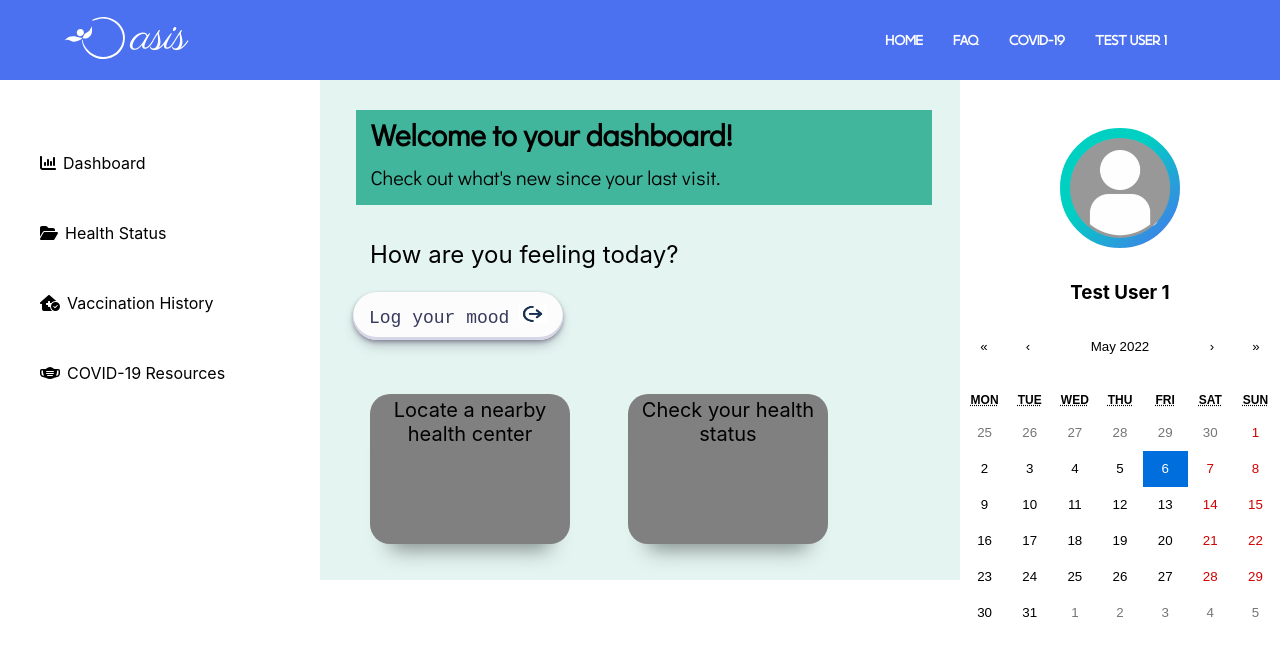
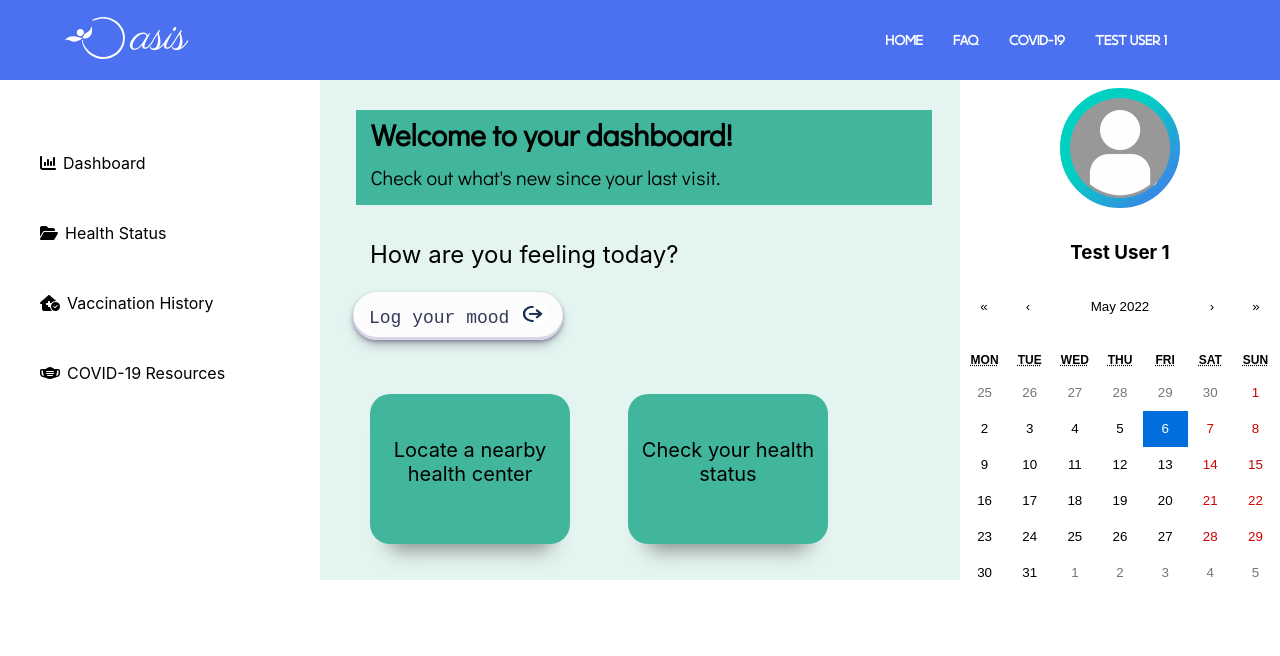
Before and after one commit to akarshroot/oasis, a React (Create React App) app in the folder oasis/: page /dashboard in a window 1280 px wide. Shown: the top 656 px of the page. Built offline with nearby package versions, Linux system fonts and the light colour scheme; the HTML template or start-up script is replaced by a standard one.

Commit message:
semi final

```diff
--- a/oasis/src/pages/Dashboard.css
+++ b/oasis/src/pages/Dashboard.css
@@ -11,7 +11,7 @@
   }
 
   .dash-container {
-    height: 100vh;
+    /* height: 100vh; */
   }
 
   .dashbpic{
@@ -95,7 +95,6 @@
     width : 205px;
     background-color: #1ea88ad0;
     width : 200px;
-    background-color: gray;
     margin : 8px;
     margin-top : 125px;
     margin-left : 50px;
@@ -110,7 +109,6 @@
     width : 205px;
     background-color: #1ea88ad0;
     width : 200px;
-    background-color: gray;
     margin : 8px;
     margin-top : 125px;
     margin-left : 50px;
@@ -224,6 +222,7 @@
       text-align: left;
       margin: 20px 0px;
       padding: 15px 10px 15px 40px;
+      cursor: pointer;
       /* padding-right: 5px; */
   }
 
@@ -256,6 +255,7 @@
 
 .image-div{
     margin-bottom: 15px;
+    margin-top: -40px;
 }
 
 .mood-modal {
--- a/oasis/src/pages/Dashboard.js
+++ b/oasis/src/pages/Dashboard.js
@@ -64,10 +64,10 @@ function Dashboard() {
         <button class="button-30" role="button" onClick={() => { setModalIsOpen(true); }} >Log your mood<img className='btn-arrow' src={arrow}></img></button>
         <div className='parFlex'>
           <div className='nearby'>
-            Locate a nearby health center
+          <div class = 'textN'><a className = 'text-link' href = '#'> Locate a nearby health center</a></div>
           </div>
           <div className='heaStat'>
-            Check your health status
+          <div class = 'textN'><a className = 'text-link' href = '#'> Check your health status</a></div>
           </div>
         </div>
 
--- a/oasis/src/pages/DashboardCovid.js
+++ b/oasis/src/pages/DashboardCovid.js
@@ -54,7 +54,7 @@ function DashboardCovid() {
           <img src={userimg} alt="User image" className="user-img"></img>
         </div>
         <div>
-          <Calendar onChange={onChange} value={value} />
+          <Calendar className="cal" onChange={onChange} value={value} />
         </div>
       </div>
 
--- a/oasis/src/pages/DashboardHealth.js
+++ b/oasis/src/pages/DashboardHealth.js
@@ -54,7 +54,7 @@ function DashboardHealth() {
           <img src={userimg} alt="User image" className="user-img"></img>
         </div>
         <div>
-          <Calendar onChange={onChange} value={value} />
+          <Calendar className="cal" onChange={onChange} value={value} />
         </div>
       </div>
 
--- a/oasis/src/pages/DashboardVacc.js
+++ b/oasis/src/pages/DashboardVacc.js
@@ -53,7 +53,7 @@ function DashboardVacc() {
           <img src={userimg} alt="User image" className="user-img"></img>
         </div>
         <div>
-          <Calendar onChange={onChange} value={value} />
+          <Calendar className="cal" onChange={onChange} value={value} />
         </div>
       </div>
 
```
Also changed, not shown: 1 other file (tests, documents, lock files or other folders).
